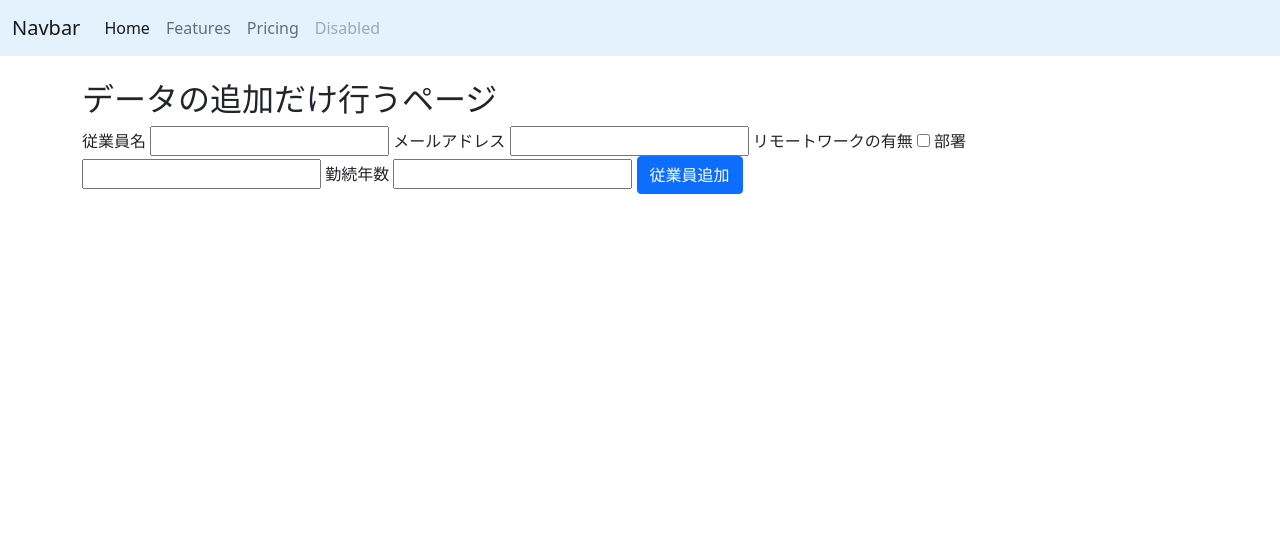
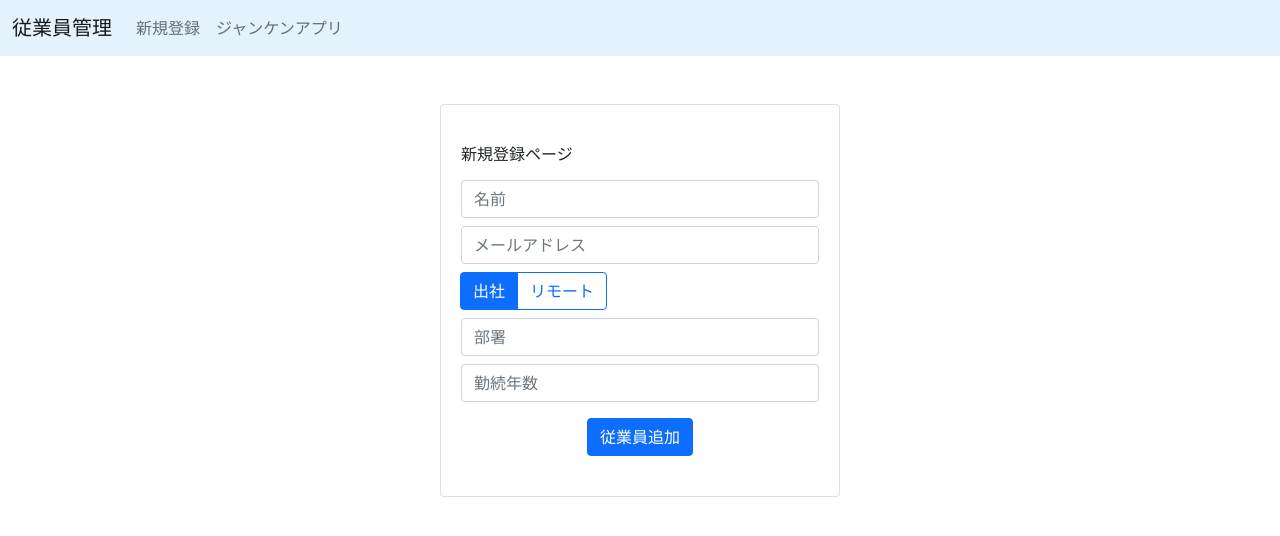
Before and after one commit to kohishibashi/flask, a Flask app: page /add_employee in a window 1280 px wide. Shown: the top 536 px of the page. Run offline with Flask 2, Linux system fonts and the light colour scheme.

Commit message:
デザイン修正

```diff
--- a/testapp/templates/layout.html
+++ b/testapp/templates/layout.html
@@ -11,16 +11,14 @@
 <body>
     <nav class="navbar navbar-expand-lg navbar-light" style="background-color: #e3f2fd;">
         <div class="container-fluid">
-          <a class="navbar-brand" href="#">Navbar</a>
+          <a class="navbar-brand" href="{{ url_for('employee_list') }}">従業員管理</a>
           <button class="navbar-toggler" type="button" data-bs-toggle="collapse" data-bs-target="#navbarNavAltMarkup" aria-controls="navbarNavAltMarkup" aria-expanded="false" aria-label="Toggle navigation">
             <span class="navbar-toggler-icon"></span>
           </button>
           <div class="collapse navbar-collapse" id="navbarNavAltMarkup">
             <div class="navbar-nav">
-              <a class="nav-link active" aria-current="page" href="#">Home</a>
-              <a class="nav-link" href="#">Features</a>
-              <a class="nav-link" href="#">Pricing</a>
-              <a class="nav-link disabled" href="#" tabindex="-1" aria-disabled="true">Disabled</a>
+              <a class="nav-link" href="{{ url_for('add_employee') }}">新規登録</a>
+              <a class="nav-link" href="{{ url_for('sample_form') }}">ジャンケンアプリ</a>
             </div>
           </div>
         </div>
--- a/testapp/templates/testapp/add_employee.html
+++ b/testapp/templates/testapp/add_employee.html
@@ -1,25 +1,58 @@
 {% extends "layout.html" %}
 
 {% block content %}
-<div class="container mt-4">
-    <h2>データの追加だけ行うページ</h2>
-    <form action="/add_employee" method="POST">
-        <label for="name">従業員名</label>
-        <input name="name"></input>
-
-        <label for="mail">メールアドレス</label>
-        <input name="mail"></input>
-
-        <label for="name">リモートワークの有無</label>
-        <input type="checkbox" name="is_remote">
-
-        <label for="department">部署</label>
-        <input name="department"></input>
-
-        <label for="year">勤続年数</label>
-        <input type="number" name="year" min="0">
-
-        <button type="submit" class="btn btn-primary">従業員追加</button>
-    </form>
+<div class="container mt-5 mb-5 d-flex justify-content-center">
+	<div class="card px-1 py-4" style="width: 400px;">
+		<div class="card-body">
+			<h6 class="card-title mb-3">新規登録ページ</h6>
+			<form action="/add_employee" method="POST">
+				<div class="row">
+					<div class="col-sm-12">
+						<div class="form-group">
+							<input name="name" class="form-control" type="text" placeholder="名前"></input>
+						</div>
+					</div>
+				</div>
+				<div class="row mt-2">
+					<div class="col-sm-12">
+						<div class="form-group">
+							<input name="mail" class="form-control" type="text" placeholder="メールアドレス"></input>
+						</div>
+					</div>
+				</div>
+				<div class="row mt-2">
+					<div class="col-sm-12">
+						<div class="form-group">
+							<div class="btn-group" role="group" aria-label="is_remote toggle">
+								<input type="radio" class="btn-check" name="is_remote" id="is_remote1" autocomplete="off" value="false" checked>
+								<label class="btn btn-outline-primary" for="is_remote1">出社</label>
+								<input type="radio" class="btn-check" name="is_remote" id="is_remote2" autocomplete="off" value="true">
+								<label class="btn btn-outline-primary" for="is_remote2">リモート</label>
+							</div>
+						</div>
+					</div>
+				</div>
+				<div class="row mt-2">
+					<div class="col-sm-12">
+						<div class="form-group">
+							<input name="department" class="form-control" type="text" placeholder="部署"></input>
+						</div>
+					</div>
+				</div>
+				<div class="row mt-2">
+					<div class="col-sm-12">
+						<div class="form-group">
+							<input name="year" min="0" class="form-control" type="number" placeholder="勤続年数"></input>
+						</div>
+					</div>
+				</div>
+				<div class="row mt-3">
+					<div class="col text-center">
+						<button type="submit" class="btn btn-primary">従業員追加</button>
+					</div>
+				</div>
+			</form>
+		</div>
+	</div>
 </div>
 {% endblock %}
--- a/testapp/templates/testapp/employee_list.html
+++ b/testapp/templates/testapp/employee_list.html
@@ -19,7 +19,11 @@
             {% for employee in employees %}
             <tr>
               <th scope="row">{{ employee.id }}</th>
-              <td>{{ employee.name }}</td>
+              <td>
+                <a class="text-decoration-none" href="{{ url_for('employee_detail', id=employee.id) }}">
+                  {{ employee.name }}
+                </a>
+              </td>
               <td>{{ employee.mail }}</td>
               {% if employee.is_remote %}
                 <td>リモート</td>
--- a/testapp/views.py
+++ b/testapp/views.py
@@ -19,7 +19,7 @@ def other1():
     return render_template('testapp/index2.html')
 
 @app.route('/sampleform', methods=['GET', 'POST'])
-def sampel_form():
+def sample_form():
     if request.method == 'GET':
         return render_template('testapp/sampleform.html')
     if request.method == 'POST':
@@ -85,6 +85,7 @@ def employee_list():
 @app.route('/employees/<int:id>')
 def employee_detail(id):
     employee = Employee.query.get(id)
+    # employee = Employee.query.get_or_404(id)
     # employee = Employee.query.filter(Employee.id == id).one()
     return render_template('testapp/employee_detail.html', employee=employee)
 
```
Also changed, not shown: testapp/templates/testapp/employee_detail.html (+8 -1 lines), testapp/templates/testapp/employee_edit.html (+53 -24 lines).
